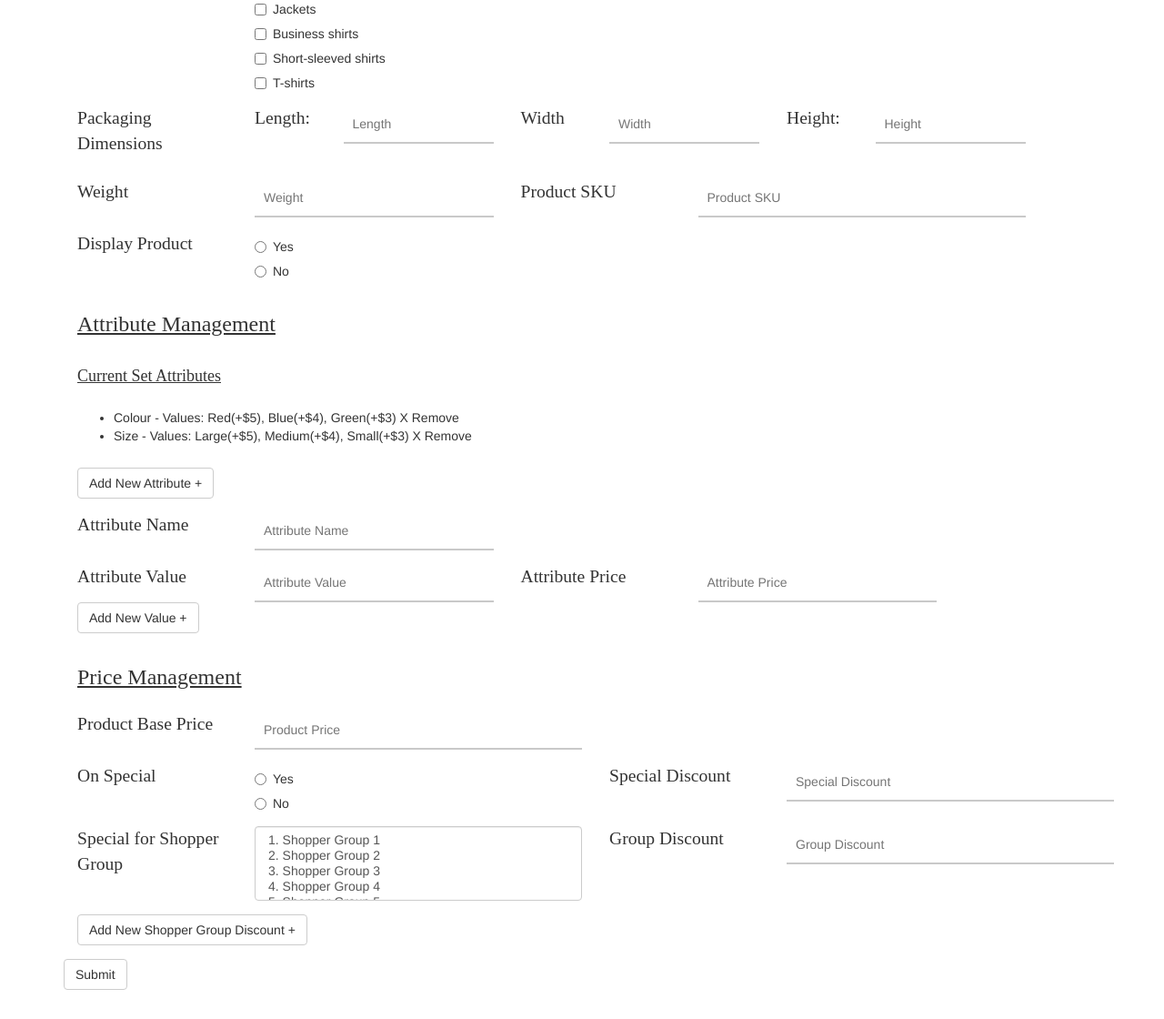
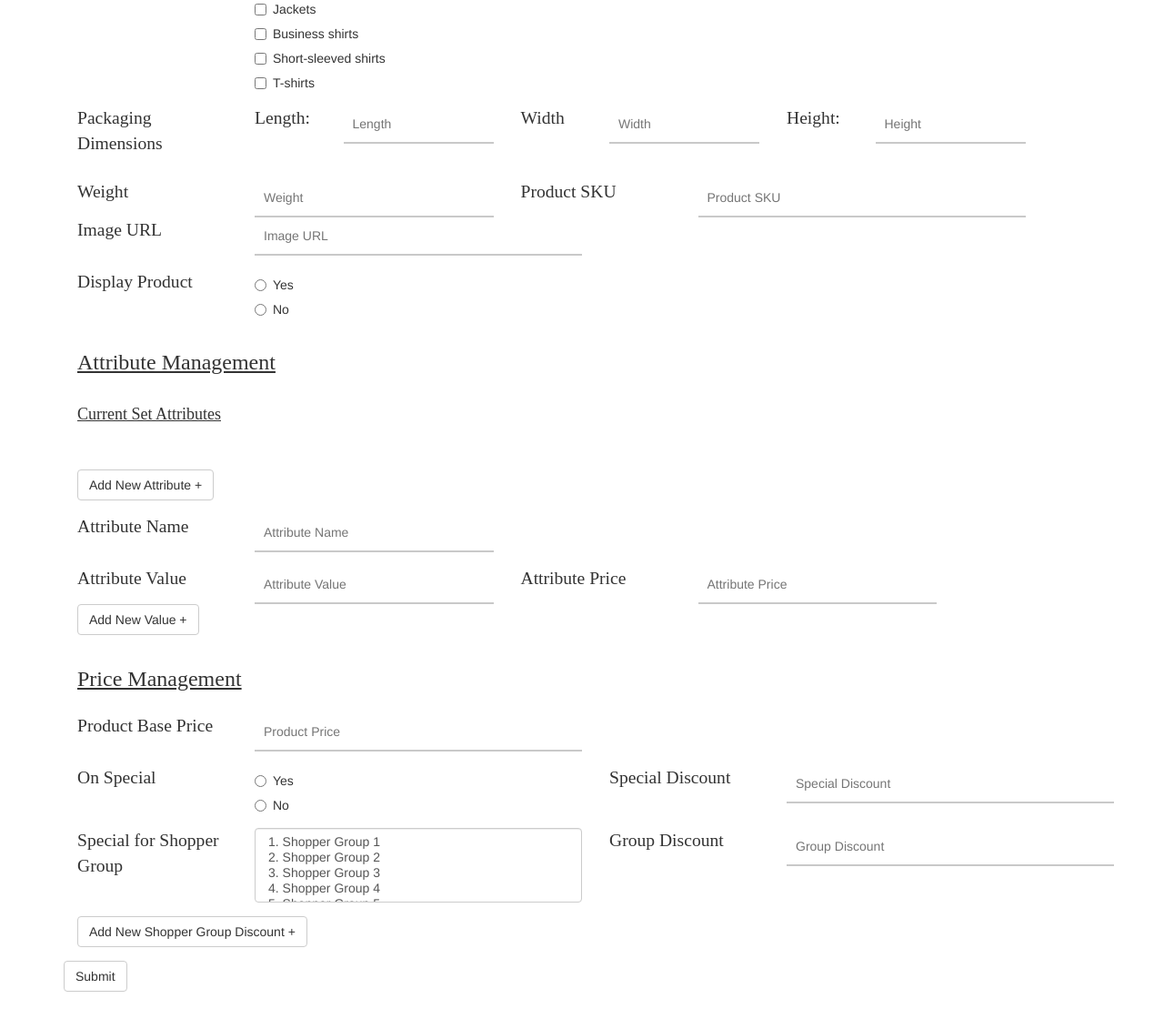
Before and after one commit to andrewrd/catomanage, a PHP site: page /pages/addprod.php in a window 1280 px wide. Shown: the part 808-1928 px from the top of the page at 91% size. Before the commit the page ends 1896 px from the top, so only its background shows below. Run offline with PHP 8.4, Linux system fonts and the light colour scheme; data comes from the database, SQL or seed files in the repository; some libraries are stand-ins or nearby versions.

Commit message:
basic product and category submission complete

```diff
--- a/controller/controller.php
+++ b/controller/controller.php
@@ -119,17 +119,16 @@ function add_prod($dbo){
   if (isset($_POST['prod_name'])) {
     //if info has been posted, add that info to the DB
     submit_product($dbo);
+    submit_product_category($dbo);
+    //test code for checking what categories have been selected
 
-    //test code for checking what categories have been selected
-    $cats = $_POST['cat'];
-    foreach($cats as $cat){
-      echo $cat;
-    }
+    /* need a function that unsets all the post variables to prevent accidental
+    resubmission - this is an example of that */
     unset($_POST['prod_name']);
     unset($_POST['cat']);
+
+    //echos out a link for testing purposes only DO NOT LEAVE THIS IN
     echo "<a href='addprod.php'>Add another product</a>";
-    //end test code for checking what cats have been selected
-
   }
   else {
     //if info hasnt been added, show the form to add new info
@@ -137,20 +136,59 @@ function add_prod($dbo){
   }
 }
 
-function submit_product(){
-  //function for submitting new product data to the DB
-  return;
+function submit_product($dbo){
+  //prepare statement to insert the basic product details into the product table
+
+  //should break these statements up into smaller pieces
+  $stmt = $dbo->prepare("INSERT INTO product(prod_name, prod_desc, prod_img_url, prod_long_desc, prod_sku, prod_disp_cmd, prod_weight, prod_l, prod_w, prod_h) VALUES(:prod_name, :prod_desc, :prod_img_url, :prod_long_desc, :prod_sku, :prod_disp_cmd, :prod_weight, :prod_l, :prod_w, :prod_h)");
+  /*bind variables, using post variables without any
+  validation, which still needs to be done */
+	$stmt->bindParam(':prod_name', $_POST['prod_name']);
+  $stmt->bindParam(':prod_desc', $_POST['prod_desc']);
+  $stmt->bindParam(':prod_img_url', $_POST['prod_img_url']);
+  $stmt->bindParam(':prod_long_desc', $_POST['prod_long_desc']);
+  $stmt->bindParam(':prod_sku', $_POST['prod_sku']);
+  $stmt->bindParam(':prod_disp_cmd', $_POST['prod_disp_cmd']);
+  $stmt->bindParam(':prod_weight', $_POST['prod_weight']);
+  $stmt->bindParam(':prod_l', $_POST['prod_l']);
+  $stmt->bindParam(':prod_w', $_POST['prod_w']);
+  $stmt->bindParam(':prod_h', $_POST['prod_h']);
+
+	try_or_die($stmt);
+
+  $stmt = null;
+}
+
+function submit_product_category($dbo) {
+  //need to get the prod_id of the new product
+  $stmt = $dbo->prepare("SELECT prod_id FROM product WHERE prod_name = (:prod_name)");
+  $stmt->bindParam(':prod_name', $_POST['prod_name']);
+
+  try_or_die($stmt);
+
+  $prod_id = $stmt->fetchColumn();
+  echo $prod_id;
+  $cats = $_POST['cat'];
+  foreach($cats as $cat){
+    echo $cat;
+    $stmt = $dbo->prepare("INSERT INTO cgprrel(cgpr_cat_id, cgpr_prod_id) VALUES(:cat_id, :prod_id)");
+    $stmt->bindParam(':cat_id', $cat);
+    $stmt->bindParam(':prod_id', $prod_id);
+
+    try_or_die($stmt);
+  }
 }
 
 function get_all_categories($dbo){
-  //function that gets all of the categories and their ids for using in adding
-  //producs to categories
+  /* function that gets all of the categories and their ids for using in adding
+  producs to categories - we might also want to filter out the root category
+  as an option */
   $stmt = $dbo->prepare("SELECT cat_id, cat_name FROM category");
 
   try_or_die($stmt);
 
+  //outputs the html for category selection, with a checkbox for each possible category
   while($row = $stmt->fetch()) { ?>
-
 		<div class="checkbox">
       <label>
         <input type="checkbox" name="cat[]" value="<?php echo $row['cat_id']; ?>">
--- a/layouts/addprodform.php
+++ b/layouts/addprodform.php
@@ -31,7 +31,7 @@
                         <br>(Max 128 Characters)</p>
                 </div>
                 <div class="col-xs-12 col-sm-9 col-md-9 col-lg-10">
-                    <textarea class="form-control" id="form-input-shortDesc" rows="2" placeholder="Description Text"></textarea>
+                    <textarea name="prod_desc" class="form-control" id="form-input-shortDesc" rows="2" placeholder="Description Text"></textarea>
                 </div>
             </div>
             <!--Short Description Ends-->
@@ -42,7 +42,7 @@
                         <br>(Max 256 Characters)</p>
                 </div>
                 <div class="col-xs-12 col-sm-9 col-md-9 col-lg-10">
-                    <textarea class="form-control exampleTextarea" id="form-input-longDesc" rows="4" placeholder="Description Text"></textarea>
+                    <textarea name="prod_long_desc" class="form-control exampleTextarea" id="form-input-longDesc" rows="4" placeholder="Description Text"></textarea>
                 </div>
             </div>
             <!--Long Description Ends-->
@@ -69,7 +69,7 @@
                 </div>
                 <!--Length Input-->
                 <div class="col-xs-12 col-sm-1  col-md-1 col-lg-2">
-                    <input type="text" class="text-input-underline" placeholder="Length" id="form-length-input">
+                    <input name="prod_l" type="text" class="text-input-underline" placeholder="Length" id="form-length-input">
                 </div>
                 <!--Width Label-->
                 <div class="hidden-xs col-sm-1 col-md-1 col-lg-1">
@@ -77,13 +77,13 @@
                 </div>
                 <!--Width input-->
                 <div class="col-xs-12 col-sm-2  col-md-2 col-lg-2">
-                    <input type="text" class="text-input-underline" placeholder="Width" id="form-input-width">
+                    <input name="prod_w" type="text" class="text-input-underline" placeholder="Width" id="form-input-width">
                 </div>
                 <div class="hidden-xs col-sm-1 col-md-1 col-lg-1">
                     <p class="labelText">Height:</p>
                 </div>
                 <div class="col-xs-12 col-sm-2  col-md-2 col-lg-2">
-                    <input type="text" class="text-input-underline" placeholder="Height" id="form-height-input">
+                    <input name="prod_h" type="text" class="text-input-underline" placeholder="Height" id="form-height-input">
                 </div>
             </div>
             <div class="form-group row">
@@ -92,7 +92,7 @@
                     <p class="labelText">Weight</p>
                 </div>
                 <div class="col-xs-12 col-sm-3  col-md-3 col-lg-3">
-                    <input type="text" class="text-input-underline" placeholder="Weight" id="form-weight-input">
+                    <input name="prod_weight" type="text" class="text-input-underline" placeholder="Weight" id="form-weight-input">
                 </div>
                 <!--Weight Ends here-->
                 <!--Product SKU Starts here-->
@@ -100,9 +100,15 @@
                     <p class="labelText">Product SKU</p>
                 </div>
                 <div class="col-xs-12 col-sm-3  col-md-3 col-lg-4">
-                    <input type="text" class="text-input-underline" placeholder="Product SKU" id="form-sku-input">
+                    <input name="prod_sku" type="text" class="text-input-underline" placeholder="Product SKU" id="form-sku-input">
                 </div>
                 <!--Product SKU Ends here-->
+                <div class="hidden-xs col-sm-3 col-md-3 col-lg-2">
+                    <p class="labelText">Image URL</p>
+                </div>
+                <div class="col-xs-12 col-sm-3  col-md-3 col-lg-4">
+                    <input name="prod_img_url" type="text" class="text-input-underline" placeholder="Image URL" id="form-url-input">
+                </div>
             </div>
             <!--Packaging Information Ends-->
             <!--Display Product Starts-->
@@ -113,11 +119,11 @@
                 <div class="col-xs-12 col-sm-3  col-md-3 col-lg-3">
                     <div class="radio">
                         <label>
-                            <input type="radio" name="optradio" id="form-input-dispProd-yes">Yes</label>
+                            <input name="prod_disp_cmd" value="yes" type="radio" name="optradio" id="form-input-dispProd-yes">Yes</label>
                     </div>
                     <div class="radio">
                         <label>
-                            <input type="radio" name="optradio" id="form-input-dispProd-no">No</label>
+                            <input name="prod_disp_cmd" value="no" type="radio" name="optradio" id="form-input-dispProd-no">No</label>
                     </div>
                 </div>
             </div>
@@ -137,9 +143,8 @@
             <!--Current Set attributes ends here-->
             <div class="form-group">
                 <div class="col-xs-12 col-sm-12 col-md-13 col-lg-12">
-                    <ul>
-                      <li>Colour - Values: Red(+$5), Blue(+$4), Green(+$3) X Remove</li>
-                      <li>Size - Values: Large(+$5), Medium(+$4), Small(+$3) X Remove</li>
+                    <ul id="attribute-output">
+
                     </ul>
                 </div>
             </div>
```
